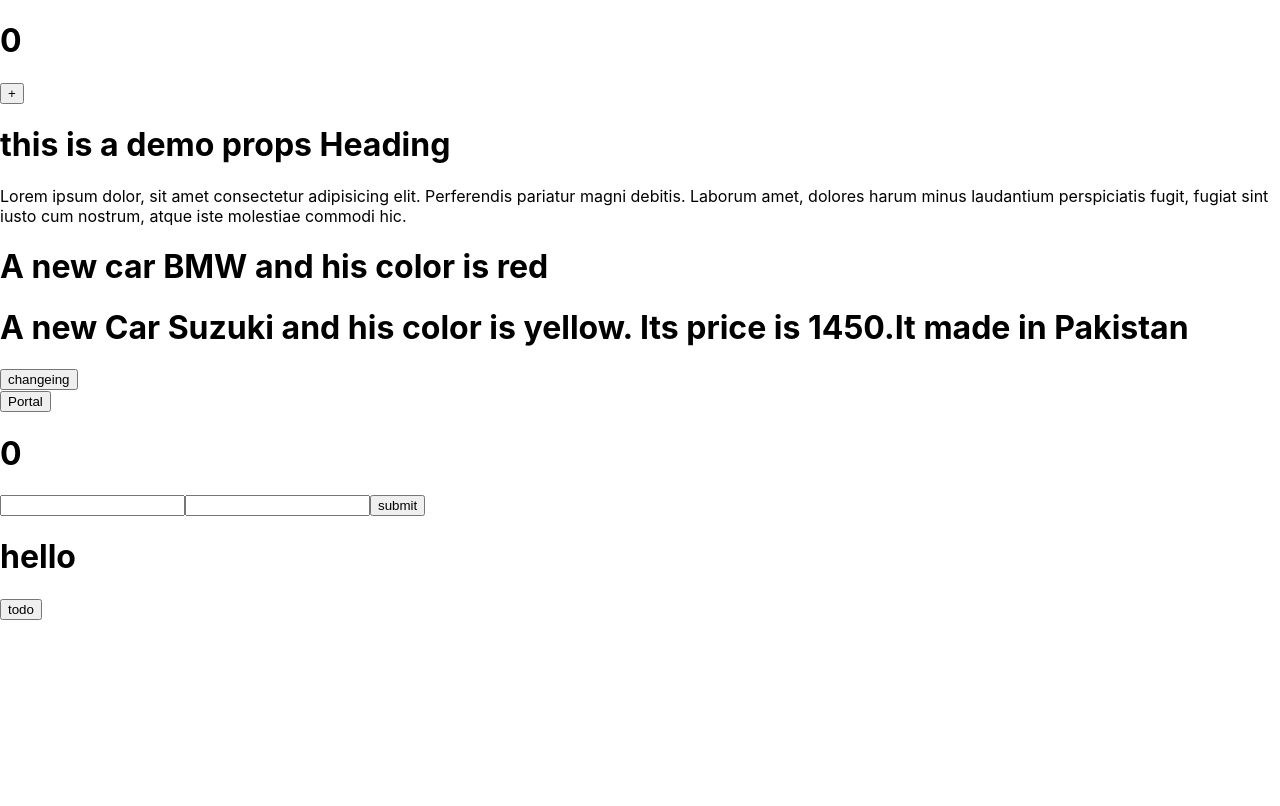
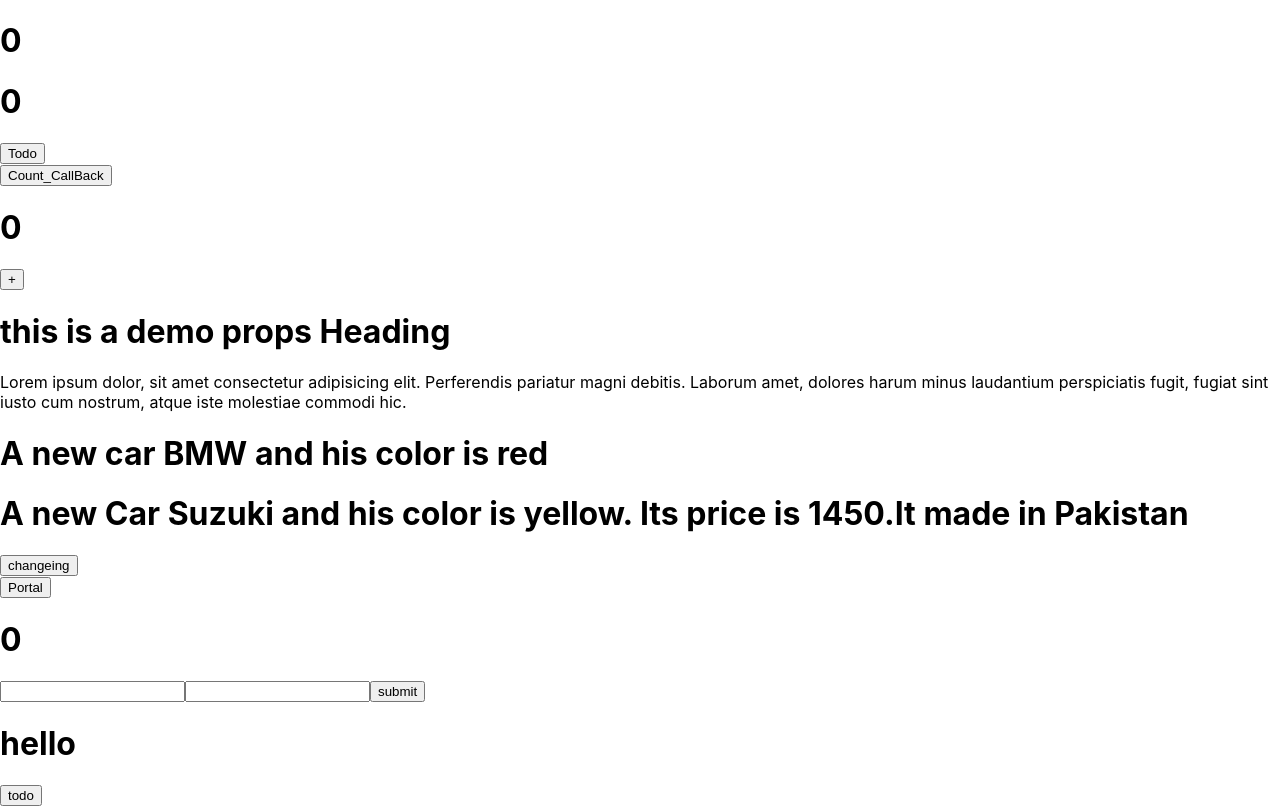
Before and after one commit to ManzoorAhmad1/Learnig-React-js-in-Detail, a React (Create React App) app: page / in a window 1280 px wide. Built offline with nearby package versions, Linux system fonts and the light colour scheme.

Commit message:
use Todo Hook

```diff
--- a/src/App.js
+++ b/src/App.js
@@ -10,6 +10,7 @@ import ReactMemo from './Component/React_Hooks/React_Memo';
 // import UseEffectComponent from "./Component/React_Hooks/UseEffectComponent";
 // import UseContextApi from './Component/React_Hooks/UseContextApi/UseContextApi';
 // import ChildComponent from "./Component/React_Hooks/UseContextApi/ChildComponent"
+import UseCallBackComponent from "./Component/React_Hooks/UseCallBackComponent"
 function App() {
   const [showPortal, setShowPortal] = useState(false)
   const portalHandler = () => {
@@ -18,6 +19,7 @@ function App() {
   return (
 
     <Fragment>
+      <UseCallBackComponent />
       <UseReducerComponent />
       <ParentProps />
       <StateComponent />
--- /dev/null
+++ b/src/Component/React_Hooks/Todo.js
@@ -0,0 +1,14 @@
+import React, { memo } from "react";
+
+const Todo = (props) => {
+    console.log(
+        "its a Todo component function"
+    )
+    return (
+        <div>
+            <h1>{props.addTodo}</h1>
+            <button onClick={props.addTodoHandler}>Todo</button>
+        </div>
+    )
+}
+export default memo(Todo);
--- /dev/null
+++ b/src/Component/React_Hooks/UseCallBackComponent.js
@@ -0,0 +1,22 @@
+import { useCallback, useState } from "react"
+import Todo from "./Todo"
+const UseCallBackComponent = (props) => {
+    const [count, setCount] = useState(0);
+    const [addTodo, setAddTodo] = useState(0)
+    const countHandler = () => {
+        setCount(count + 1)
+        console.log("counter")
+    }
+    const addTodoHandler = useCallback(() => {
+        setAddTodo(addTodo + 1)
+        console.log("todo")
+    }, [addTodo])
+    return (
+        <div>
+            <h1>{count}</h1>
+            <Todo addTodo={addTodo} addTodoHandler={addTodoHandler} />
+            <button onClick={countHandler}>Count_CallBack</button>
+        </div>
+    )
+}
+export default UseCallBackComponent;
```
